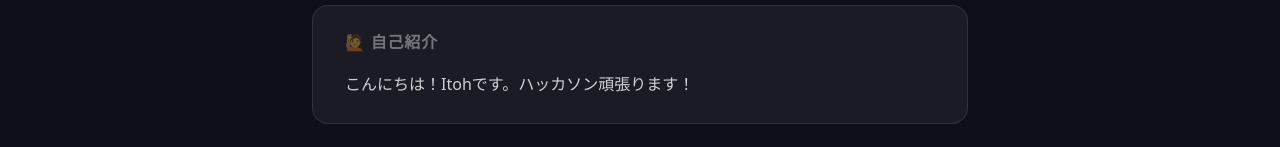
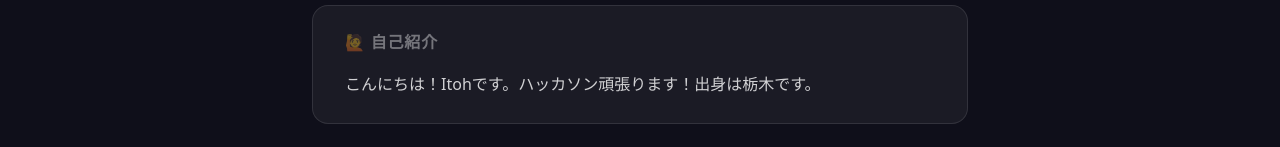
Before and after one commit to take4ff/test-app, a Next.js app: page /members/itoh in a window 1280 px wide. Shown: the part 419-566 px from the top of the page. Built offline with nearby package versions, Linux system fonts and the light colour scheme.

Commit message:
4-出身を追加

```diff
--- a/app/members/itoh/page.tsx
+++ b/app/members/itoh/page.tsx
@@ -26,7 +26,7 @@ export default function ItohProfile() {
                 <h2>🙋 自己紹介</h2>
                 <p>
                     {/* 自己紹介を自由に書いてね！ */}
-                    こんにちは！Itohです。ハッカソン頑張ります！
+                    こんにちは！Itohです。ハッカソン頑張ります！出身は栃木です。
                 </p>
             </div>
 
```
